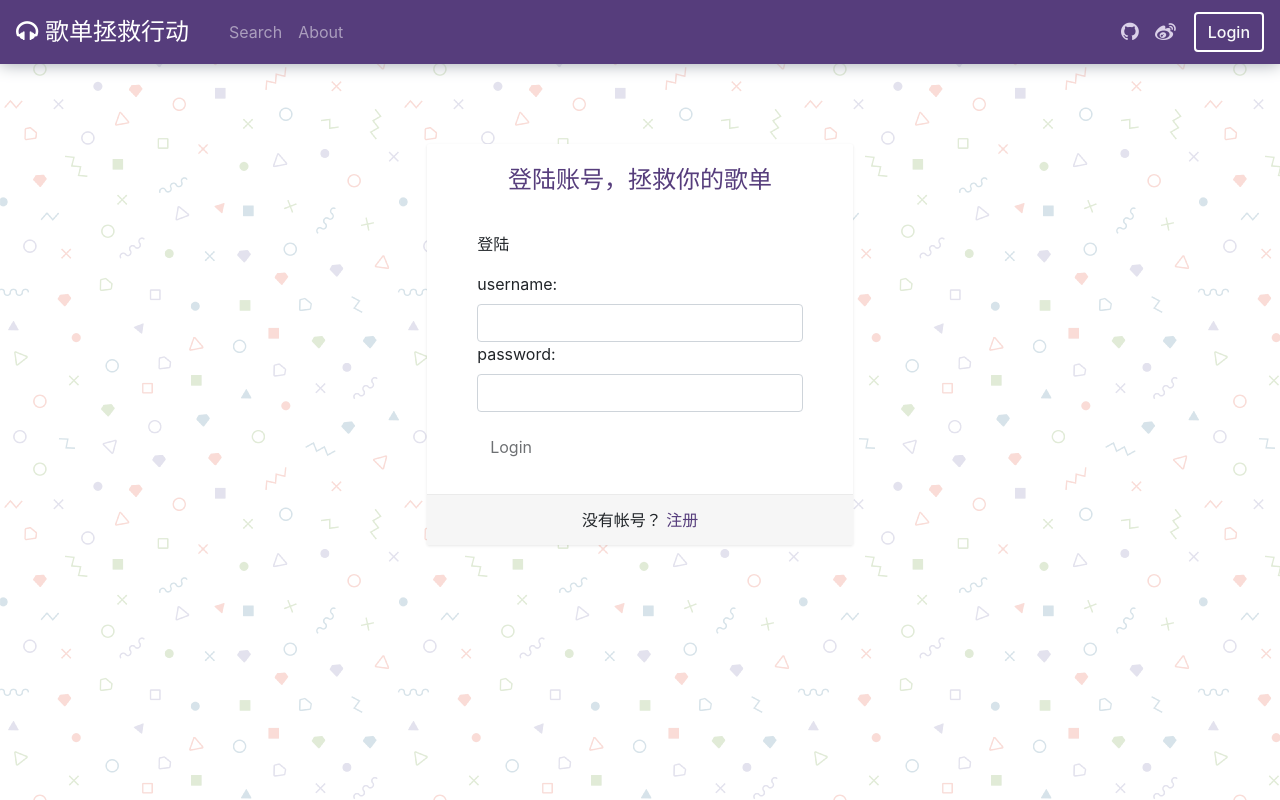
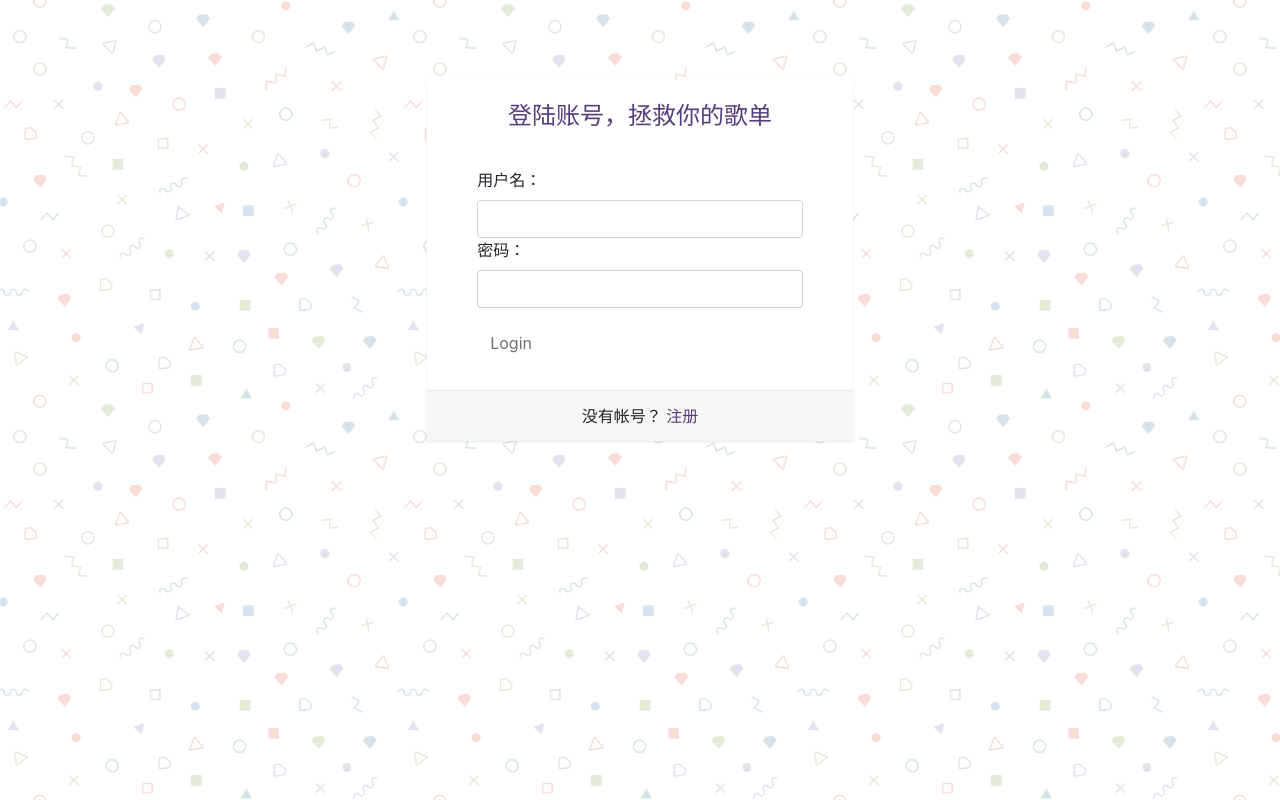
Before and after one commit to Amethyst-564/angular-playlist, an Angular app: page /login in a window 1280 px wide. Built offline with nearby package versions, Linux system fonts and the light colour scheme.

Commit message:
add logon check

```diff
--- a/src/app/login/login.component.html
+++ b/src/app/login/login.component.html
@@ -1,7 +1,7 @@
 <div class="bg"></div>
 <div class="container">
   <!-- header -->
-  <app-navbar></app-navbar>
+  <!-- <app-navbar></app-navbar> -->
   <!-- content -->
 
   <div class="row" id="mid">
@@ -18,19 +18,19 @@
           <!-- login-form -->
           <form #loginForm="ngForm" id="login-form">
             <div class="form-group">
-              <p>登陆</p>
-              <label for="username">username:</label>
-              <input type="text" class="form-control" id="username" [formControl]="username" required maxlength="16">
-              <div *ngIf="username.hasError('required') && username.dirty" class="alert alert-primary">
+              <label for="in_username">用户名：</label>
+              <input type="text" class="form-control" id="in_username" [formControl]="in_username" required maxlength="16">
+              <div *ngIf="in_username.hasError('required') && in_username.dirty" class="alert alert-primary">
                 用户名不能为空
               </div>
-              <div *ngIf="username.hasError('pattern') && username.dirty" class="alert alert-primary">
+              <div *ngIf="in_username.hasError('pattern') && in_username.dirty" class="alert alert-primary">
                 用户名不能包含特殊符号
               </div>
 
-              <label for="password">password:</label>
-              <input type="password" class="form-control" id="password" [formControl]="password" required maxlength="16">
-              <div *ngIf="password.hasError('required') && password.dirty" class="alert alert-primary">
+              <label for="in_password">密码：</label>
+              <input type="password" class="form-control" id="in_password" [formControl]="in_password" required
+                maxlength="16">
+              <div *ngIf="in_password.hasError('required') && in_password.dirty" class="alert alert-primary">
                 密码不能为空
               </div>
 
@@ -42,40 +42,48 @@
             <div *ngIf="model.code === 1002 && username.value!=''" class="warn">
               用户名不存在
             </div>
-            <button type="submit" class="btn" [class.btn-primary]="!username.hasError('required') && !password.hasError('required')"
-              [disabled]="username.hasError('required') || password.hasError('required')" (click)="login(username.value, password.value)">Login</button>
+            <button type="submit" class="btn" [class.btn-primary]="!in_username.hasError('required') && !in_password.hasError('required')"
+              [disabled]="in_username.hasError('required') || in_password.hasError('required')" (click)="login(in_username.value, in_password.value)">Login</button>
 
           </form>
 
           <!-- logon-form -->
           <form #loginForm="ngForm" id="logon-form">
             <div class="form-group">
-              <p>注册</p>
-              <label for="username">username:</label>
-              <input type="text" class="form-control" id="username" [formControl]="username" required maxlength="16">
-              <div *ngIf="username.hasError('required') && username.dirty" class="alert alert-primary">
+              <label for="on_username">用户名：</label>
+              <input type="text" class="form-control" id="on_username" [formControl]="on_username" required maxlength="16">
+              <div *ngIf="on_username.hasError('required') && on_username.dirty" class="alert alert-primary">
                 用户名不能为空
               </div>
-              <div *ngIf="username.hasError('pattern') && username.dirty" class="alert alert-primary">
+              <div *ngIf="on_username.hasError('pattern') && on_username.dirty" class="alert alert-primary">
                 用户名不能包含特殊符号
               </div>
 
-              <label for="password">password:</label>
-              <input type="password" class="form-control" id="password" [formControl]="password" required maxlength="16">
-              <div *ngIf="password.hasError('required') && password.dirty" class="alert alert-primary">
+              <label for="on_password">密码：</label>
+              <input type="password" class="form-control" id="on_password" [formControl]="on_password" required
+                maxlength="16">
+              <div *ngIf="on_password.hasError('required') && on_password.dirty" class="alert alert-primary">
                 密码不能为空
+              </div>
+
+              <label for="on_ackPassword">确认密码：</label>
+              <input type="password" class="form-control" id="on_ackPassword" [formControl]="on_ackPassword" required
+                maxlength="16">
+              <div *ngIf="on_ackPassword.value != on_password.value && on_ackPassword.dirty && on_password" class="alert alert-primary">
+                两次输入密码不一致
               </div>
 
             </div>
 
-            <div *ngIf="model.code === 1001 && password.value!=''" class="warn">
+            <!-- <div *ngIf="model.code === 1001 && password.value!=''" class="warn">
               密码不正确
             </div>
             <div *ngIf="model.code === 1002 && username.value!=''" class="warn">
               用户名不存在
-            </div>
-            <button type="submit" class="btn" [class.btn-primary]="!username.hasError('required') && !password.hasError('required')"
-              [disabled]="username.hasError('required') || password.hasError('required')" (click)="login(username.value, password.value)">Login</button>
+            </div> -->
+            <button type="submit" class="btn" [class.btn-primary]="!on_username.hasError('required') && !on_password.hasError('required') && !on_ackPassword.hasError('required') && on_ackPassword.value === on_password.value"
+              [disabled]="on_username.hasError('required') || on_password.hasError('required') || on_ackPassword.hasError('required') || on_ackPassword.value !== on_password.value"
+              (click)="logon(on_username.value, on_password.value)">注册</button>
 
           </form>
         </div>
--- a/src/app/login/login.component.ts
+++ b/src/app/login/login.component.ts
@@ -18,13 +18,29 @@ export class LoginComponent implements OnInit {
 
   model = new Result(0, '');
 
-  username = new FormControl('', {
+  in_username = new FormControl('', {
     validators: [Validators.required, Validators.pattern(regex),
     Validators.minLength(4), Validators.maxLength(16)],
     updateOn: 'change'
   });
 
-  password = new FormControl('', {
+  in_password = new FormControl('', {
+    validators: [Validators.required],
+    updateOn: 'change'
+  });
+
+  on_username = new FormControl('', {
+    validators: [Validators.required, Validators.pattern(regex),
+    Validators.minLength(4), Validators.maxLength(16)],
+    updateOn: 'change'
+  });
+
+  on_password = new FormControl('', {
+    validators: [Validators.required],
+    updateOn: 'change'
+  });
+
+  on_ackPassword = new FormControl('', {
     validators: [Validators.required],
     updateOn: 'change'
   });
@@ -46,6 +62,10 @@ export class LoginComponent implements OnInit {
     });
   }
 
+  logon(username: string, password: string) {
+    console.log(username, password);
+  }
+
   toLogon() {
     document.getElementById('logon-form').style.display = 'initial';
     document.getElementById('login-form').style.display = 'none';
```
